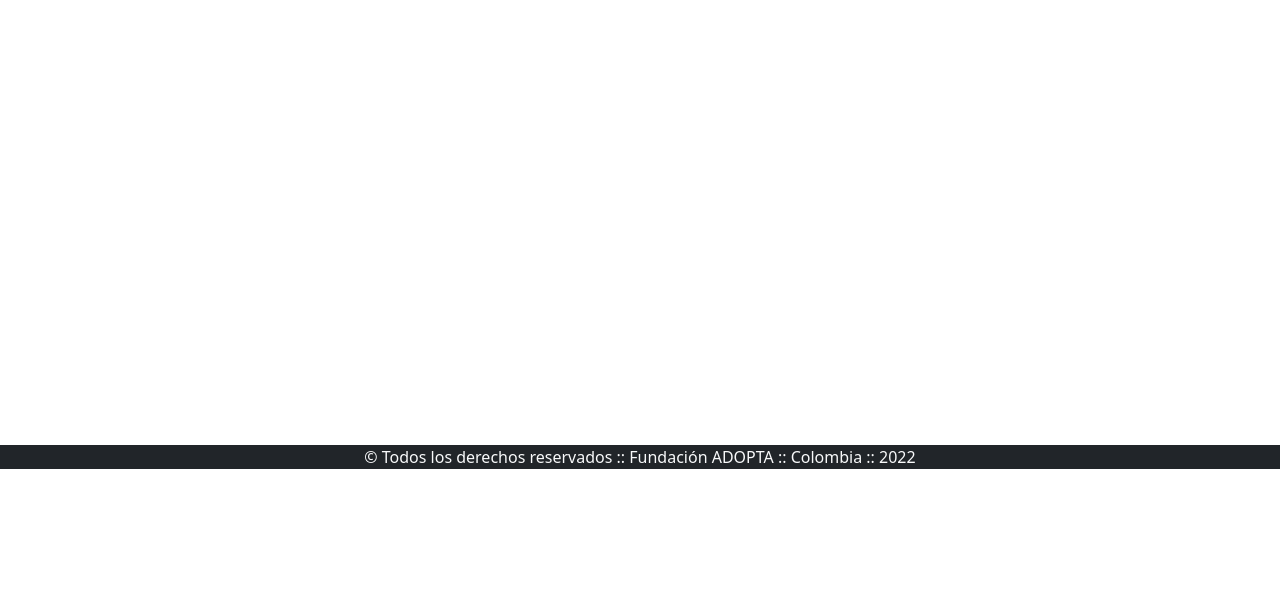
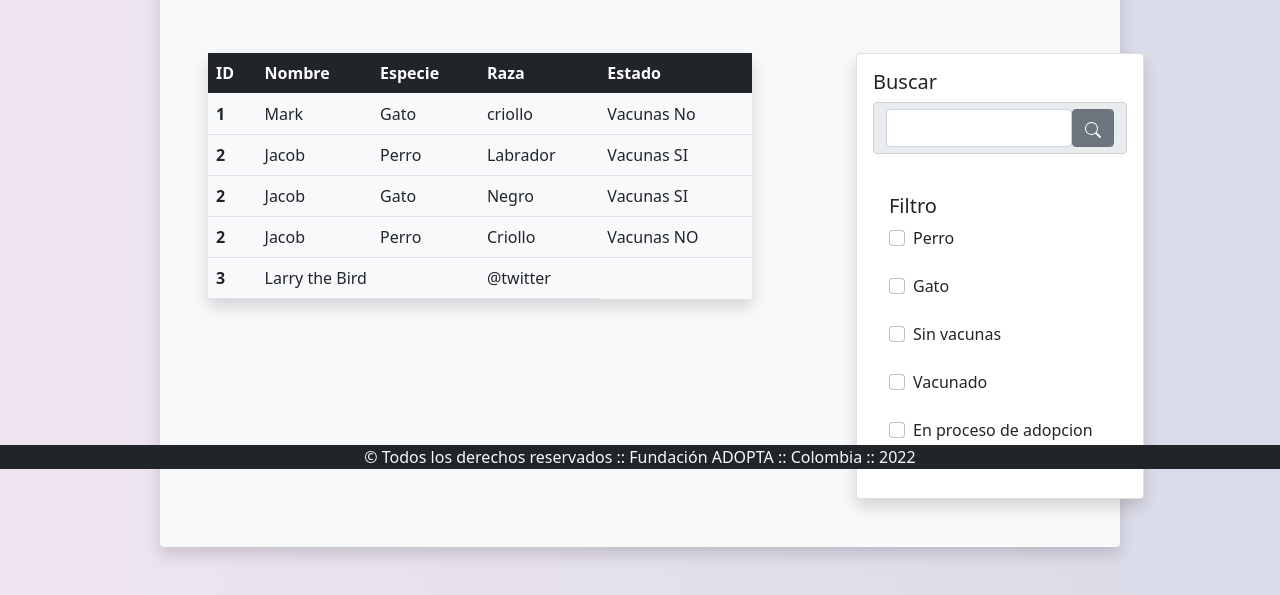
Before and after one commit to AndresLeonT/UNABsubG, a plain HTML site: page mascotas.html in a window 1280 px wide. Shown: the part 331-926 px from the top of the page. Before the commit the page ends 800 px from the top, so only its background shows below. Drawn offline with nearby package versions, Linux system fonts and the light colour scheme.

Commit message:
Se crea vista mascotas con tabla y buscador

```diff
--- a/mascotas.html
+++ b/mascotas.html
@@ -12,7 +12,7 @@
 
     <title>ADOPTA-Mascotas</title>
   </head>
-  <body>
+  <body style="background: linear-gradient(to right, rgb(239, 229, 241) 0%, rgb(217, 219, 232) 100%);">
     <nav class="navbar navbar-expand-lg navbar-dark bg-dark ">
         <div class="container-fluid">
           <a class="navbar-brand fw-bolder fs-2" style="color: #8883d0;" href="#">ADOPTA</a>
@@ -40,9 +40,109 @@
         </div>
       </nav>
       <!--End-navBar-->
+      <br><br><br>
       <div class="container w-75 bg-light mt-5 rounded mb-5 shadow">
         <div class="row">
-            <h2>Mascotas</h2>
+            <h2 class="text-center py-5">Mascotas</h2>
+        </div>
+
+        <div class="row py-5">
+          <div class="col-8 px-5">
+            <table class="table  shadow">
+              <thead>
+                <tr class="table-dark">
+                  <th scope="col">ID</th>
+                  <th scope="col">Nombre</th>
+                  <th scope="col">Especie</th>
+                  <th scope="col">Raza</th>
+                  <th scope="col">Estado</th>
+                </tr>
+              </thead>
+              <tbody>
+                <tr>
+                  <th scope="row">1</th>
+                  <td>Mark</td>
+                  <td>Gato</td>
+                  <td>criollo</td>
+                  <td>Vacunas No</td>
+                </tr>
+                <tr>
+                  <th scope="row">2</th>
+                  <td>Jacob</td>
+                  <td>Perro</td>
+                  <td>Labrador</td>
+                  <td>Vacunas SI</td>
+                </tr>
+
+                  <th scope="row">2</th>
+                  <td>Jacob</td>
+                  <td>Gato</td>
+                  <td>Negro</td>
+                  <td>Vacunas SI</td>
+                </tr>
+
+                  <th scope="row">2</th>
+                  <td>Jacob</td>
+                  <td>Perro</td>
+                  <td>Criollo</td>
+                  <td>Vacunas NO</td>
+                </tr>
+                <tr>
+                  <th scope="row">3</th>
+                  <td colspan="2">Larry the Bird</td>
+                  <td>@twitter</td>
+                </tr>
+              </tbody>
+            </table>
+
+          </div>
+          <div class="col-3 px-5 mx-2">
+            <div class="card shadow" style="width: 18rem;">
+
+
+              <div class="card-body">
+                <h5 class="card-title">Buscar</h5>
+                <form action="#">
+
+                  <div class="mb-4 input-group-text">
+                    <input type="email" class="form-control" name="email" required>
+                    <label for="email" class="from-label btn btn-secondary"><svg xmlns="http://www.w3.org/2000/svg" width="16" height="16" fill="currentColor" class="bi bi-search" viewBox="0 0 16 16">
+                      <path d="M11.742 10.344a6.5 6.5 0 1 0-1.397 1.398h-.001c.03.04.062.078.098.115l3.85 3.85a1 1 0 0 0 1.415-1.414l-3.85-3.85a1.007 1.007 0 0 0-.115-.1zM12 6.5a5.5 5.5 0 1 1-11 0 5.5 5.5 0 0 1 11 0z"/>
+                    </svg></label>
+
+                  </div>
+                </form>
+                <div class="card-body">
+                  <h5 class="card-title">Filtro</h5>
+                  <form action="#">
+
+                    <div class="mb-4 form-check text-">
+                      <input type="checkbox" name="conected" id="conected" class="form-check-input">
+                      <label for="connected " class="form-check-label">Perro</label>
+                    </div>
+                    <div class="mb-4 form-check text-">
+                      <input type="checkbox" name="conected" id="conected" class="form-check-input">
+                      <label for="connected " class="form-check-label">Gato</label>
+                    </div>
+                    <div class="mb-4 form-check text-">
+                      <input type="checkbox" name="conected" id="conected" class="form-check-input">
+                      <label for="connected " class="form-check-label">Sin vacunas</label>
+                    </div>
+                    <div class="mb-4 form-check text-">
+                      <input type="checkbox" name="conected" id="conected" class="form-check-input">
+                      <label for="connected " class="form-check-label">Vacunado</label>
+                    </div>
+                    <div class="mb-4 form-check text-">
+                      <input type="checkbox" name="conected" id="conected" class="form-check-input">
+                      <label for="connected " class="form-check-label">En proceso de adopcion</label>
+                    </div>
+                  </form>
+                </div>
+              </div>
+
+            </div>
+
+          </div>
         </div>
 
       </div>
```
Also changed, not shown: img/search.svg (added).
